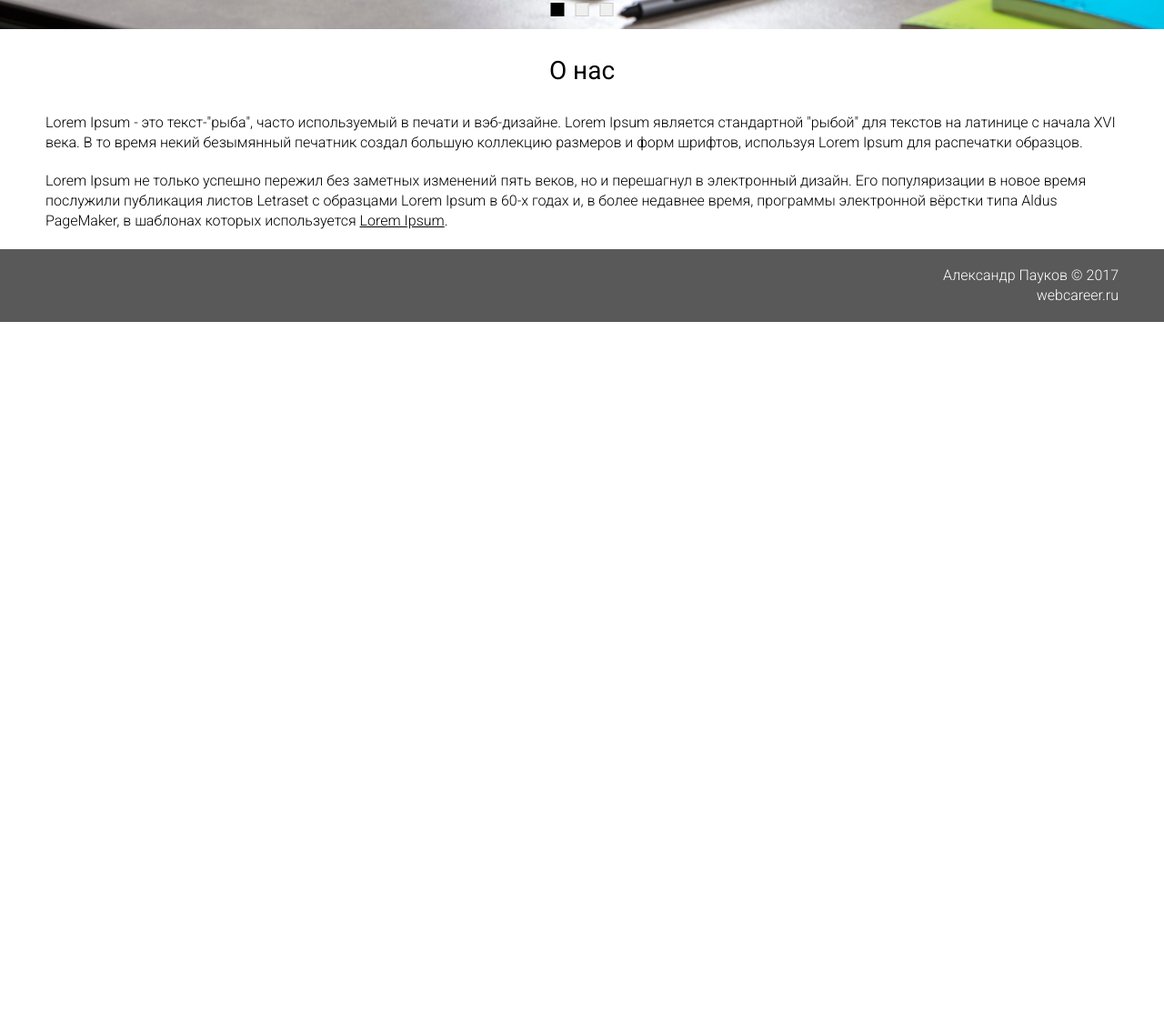
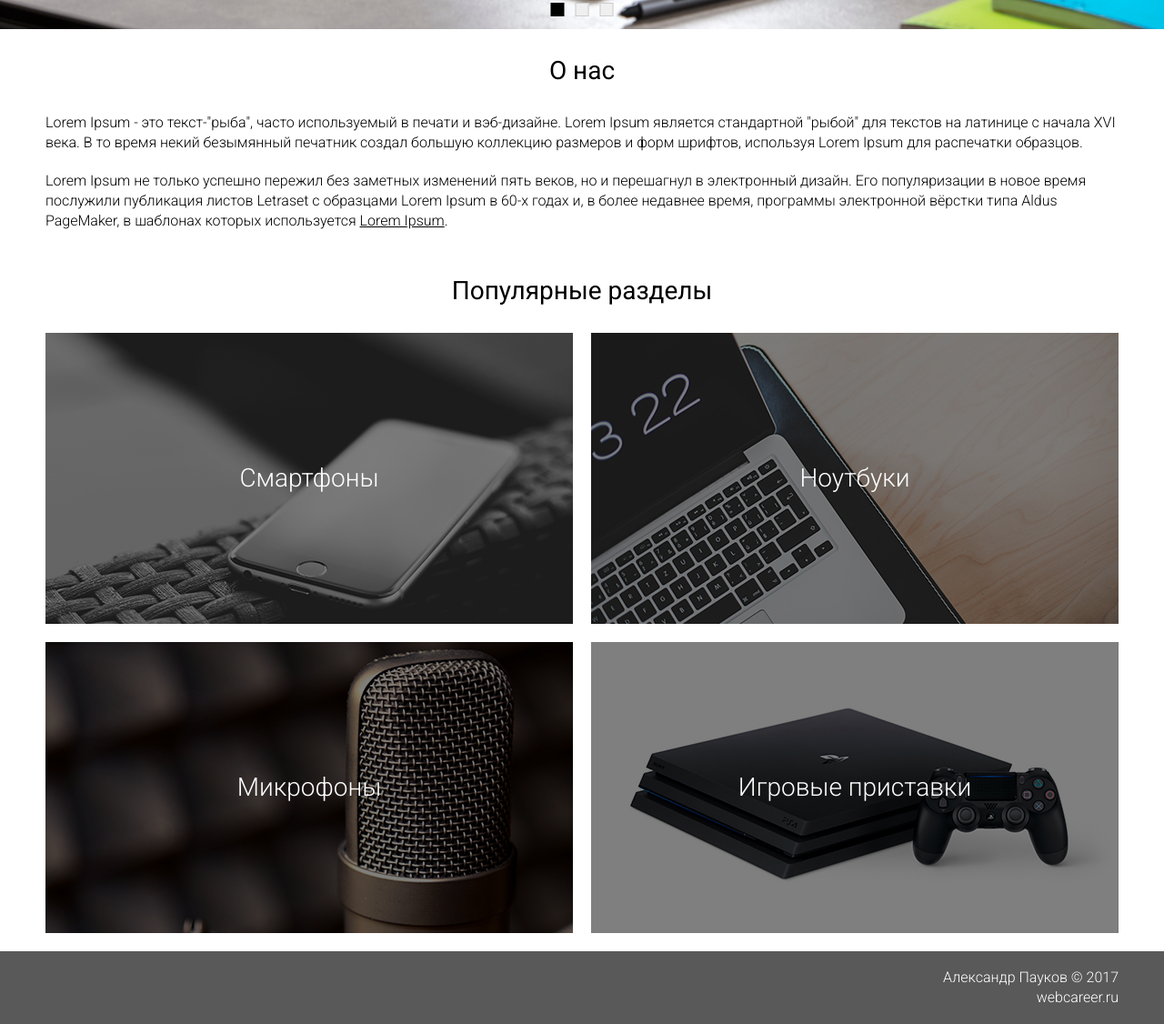
Before and after one commit to vilesov/WebCareer, a website: page app/index.html in a window 1280 px wide. Shown: the part 574-1700 px from the top of the page at 91% size. Before the commit the page ends 928 px from the top, so only its background shows below. Drawn offline with nearby package versions, Linux system fonts and the light colour scheme; files that its build step writes are made by us from their sources.

Commit message:
Верстка: popular

```diff
--- a/app/index.html
+++ b/app/index.html
@@ -88,6 +88,35 @@
                 </p>
             </div>
         </section>
+
+        <section class="popular">
+            <div class="container">
+                <h3 class="title">
+                    Популярные разделы
+                </h3>
+                <div class="popular__items">
+                    <div class="popular__item">
+                        <img class="popular__item-img" src="images/gallery/smartphone.jpg" alt="Смартфоны">
+                        <a class="popular__item-link" href="#">Смартфоны</a>
+                    </div>
+
+                    <div class="popular__item">
+                        <img class="popular__item-img" src="images/gallery/notebook.jpg" alt="Ноутбуки">
+                        <a class="popular__item-link" href="#">Ноутбуки</a>
+                    </div>
+
+                    <div class="popular__item">
+                        <img class="popular__item-img" src="images/gallery/microphone.jpg" alt="Микрофоны">
+                        <a class="popular__item-link" href="#">Микрофоны</a>
+                    </div>
+
+                    <div class="popular__item">
+                        <img class="popular__item-img" src="images/gallery/console.jpg" alt="Игровые приставки">
+                        <a class="popular__item-link" href="#">Игровые приставки</a>
+                    </div>
+                </div>
+            </div>
+        </section>
     </main>
 
     <footer class="footer">
--- a/app/scss/style.scss
+++ b/app/scss/style.scss
@@ -102,4 +102,41 @@
     text-decoration: underline;
 }
 
+.popular {
+    &__items {
+        display: flex;
+        flex-wrap: wrap;
+        justify-content: space-between;
+    }
+
+    &__item {
+        max-width: 580px;
+        margin-bottom: 20px;
+        position: relative;
+    }
+
+    &__item::before {
+        position: absolute;
+        content: '';
+        width: 100%;
+        height: 100%;
+        position: absolute;
+        background-color: rgb(0, 0, 0);
+        opacity: 0.5;
+    }
+
+    &__item-link {
+        position: absolute;
+        top: 0;
+        left: 0;
+        right: 0;
+        bottom: 0;
+        display: flex;
+        justify-content: center;
+        align-items: center;
+        font-size: 28px;
+        color: #fff;
+    }
+}
+
 @import 'media';
```
